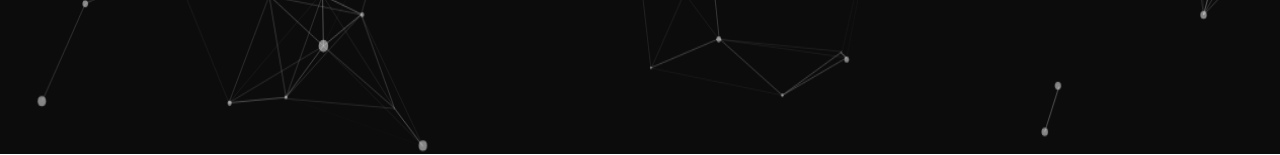
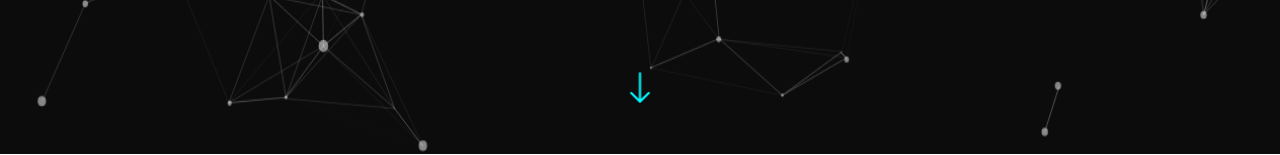
Before and after one commit to Tiagonuness/website, a React (Vite) app: page / in a window 1280 px wide. Shown: the part 646-801 px from the top of the page. Built offline with nearby package versions, Linux system fonts and the light colour scheme.

Commit message:
home completa

```diff
--- a/index.html
+++ b/index.html
@@ -3,7 +3,7 @@
 
   <head>
     <meta charset="UTF-8" />
-    <link rel="icon" type="image/svg+xml" href="/vite.svg" />
+    <link rel="icon" type="image/svg+xml" href="/public/codificacao-html.png" />
     <meta name="viewport" content="width=device-width, initial-scale=1.0" />
     <link rel="preconnect" href="https://fonts.googleapis.com">
     <link rel="preconnect" href="https://fonts.gstatic.com" crossorigin>
--- a/src/index.css
+++ b/src/index.css
@@ -19,3 +19,35 @@
     height: 100vh;
     background-color: var(--bg-color);
 }
+
+/* Para navegadores baseados em WebKit (Chrome, Safari, etc.) */
+::-webkit-scrollbar {
+    width: 11px; /* largura da barra de rolagem */
+}
+
+::-webkit-scrollbar-track {
+    background: rgb(202, 202, 202);        /* color of the tracking area */
+  }
+
+::-webkit-scrollbar-thumb {
+    background-color: #252525; /* cor da alça da barra de rolagem */
+    border-radius: 10px; /* raio da borda da alça */
+}
+
+::-webkit-scrollbar-thumb:hover {
+    background-color: #555; /* cor da alça da barra de rolagem ao passar o mouse */
+}
+
+/* Para navegadores baseados em Firefox */
+scrollbar {
+    width: 11px; /* largura da barra de rolagem */
+}
+
+scrollbar-thumb {
+    background-color: #252525; /* cor da alça da barra de rolagem */
+    border-radius: 10px; /* raio da borda da alça */
+}
+
+scrollbar-thumb:hover {
+    background-color: #555; /* cor da alça da barra de rolagem ao passar o mouse */
+}
--- a/src/pages/Home/Home.css
+++ b/src/pages/Home/Home.css
@@ -28,3 +28,22 @@
     top: 93%;
     left: 2%;
 }
+
+.scroll-down-icon {
+    position: fixed;
+    color: rgb(0, 247, 255);
+    font-size: 35px;
+    bottom: 50px;
+    left: 50%;
+    transform: translateX(-50%);
+    animation: bounce 0.5s infinite alternate;
+}
+
+@keyframes bounce {
+    0% {
+        transform: translateX(-50%) translateY(0);
+    }
+    100% {
+        transform: translateX(-50%) translateY(10px);
+    }
+}
--- a/src/pages/Home/Home.jsx
+++ b/src/pages/Home/Home.jsx
@@ -1,6 +1,7 @@
 import React from "react";
 import Typewriter from "typewriter-effect";
 import { introText } from "../../infos";
+import { BsArrowDown } from "react-icons/bs";
 import './home.css'
 
 function Home () {
@@ -16,6 +17,9 @@ function Home () {
                     }}
                 />
             </h2>
+            <div className="scroll-down-icon">
+                <BsArrowDown />
+            </div>
         </div>
     )
 }
```
Also changed, not shown: public/codificacao-html.png (added).
